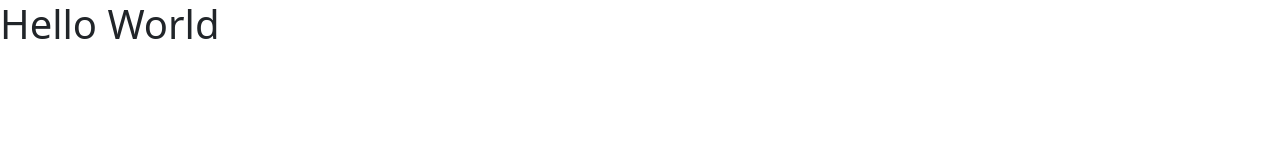
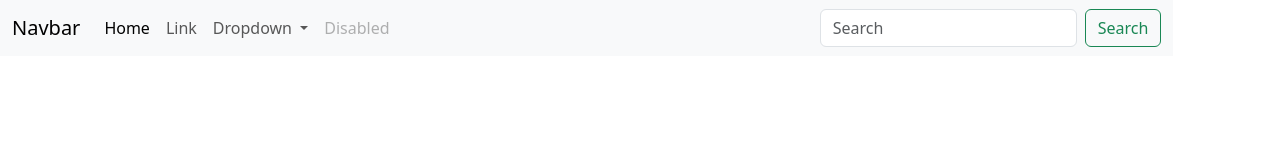
Before and after one commit to AndreKaname/-japanese-restaurant-template, a plain HTML site: page index.html in a window 1280 px wide. Shown: the top 160 px of the page. Drawn offline with nearby package versions, Linux system fonts and the light colour scheme.

Commit message:
a created a navbar with bootstrap 5

```diff
--- a/index.html
+++ b/index.html
@@ -11,7 +11,137 @@
 </head>
 <body>
 
-    <h1>Hello World</h1>
+    <nav class="navbar navbar-expand-lg bg-body-tertiary col-11 m-auto position-fixed">
+        <div class="container-fluid">
+          <a class="navbar-brand" href="#">Navbar</a>
+          <button class="navbar-toggler" type="button" data-bs-toggle="collapse" data-bs-target="#navbarSupportedContent" aria-controls="navbarSupportedContent" aria-expanded="false" aria-label="Toggle navigation">
+            <span class="navbar-toggler-icon"></span>
+          </button>
+          <div class="collapse navbar-collapse" id="navbarSupportedContent">
+            <ul class="navbar-nav me-auto mb-2 mb-lg-0">
+              <li class="nav-item">
+                <a class="nav-link active" aria-current="page" href="#">Home</a>
+              </li>
+              <li class="nav-item">
+                <a class="nav-link" href="#">Link</a>
+              </li>
+              <li class="nav-item dropdown">
+                <a class="nav-link dropdown-toggle" href="#" role="button" data-bs-toggle="dropdown" aria-expanded="false">
+                  Dropdown
+                </a>
+                <ul class="dropdown-menu">
+                  <li><a class="dropdown-item" href="#">Action</a></li>
+                  <li><a class="dropdown-item" href="#">Another action</a></li>
+                  <li><hr class="dropdown-divider"></li>
+                  <li><a class="dropdown-item" href="#">Something else here</a></li>
+                </ul>
+              </li>
+              <li class="nav-item">
+                <a class="nav-link disabled">Disabled</a>
+              </li>
+            </ul>
+            <form class="d-flex" role="search">
+              <input class="form-control me-2" type="search" placeholder="Search" aria-label="Search">
+              <button class="btn btn-outline-success" type="submit">Search</button>
+            </form>
+          </div>
+        </div>
+      </nav>
+
+      <br>
+      <br>
+      <br>
+      <br>
+      <br>
+      <br>
+      <br>
+      <br>
+      <br>
+      <br>
+      <br>
+      <br>
+      <br>
+      <br>
+      <br>
+      <br>
+      <br>
+      <br>
+      <br>
+      <br>
+      <br>
+      <br>
+      <br>
+      <br>
+      <br>
+      <br>
+      <br>
+      <br>
+      <br>
+      <br>
+      <br>
+      <br>
+      <br>
+      <br>
+      <br>
+      <br>
+      <br>
+      <br>
+      <br>
+      <br>
+      <br>
+      <br>
+      <br>
+      <br>
+      <br>
+      <br>
+      <br>
+      <br>
+      <br>
+      <br>
+      <br>
+      <br>
+      <br>
+      <br>
+      <br>
+      <br>
+      <br>
+      <br>
+      <br>
+      <br>
+      <br>
+      <br>
+      <br>
+      <br>
+      <br>
+      <br>
+      <br>
+      <br>
+      <br>
+      <br>
+      <br>
+      <br>
+      <br>
+      <br>
+      <br>
+      <br>
+      <br>
+      <br>
+      <br>
+      <br>
+      <br>
+      <br>
+      <br>
+      <br>
+      <br>
+      <br>
+      <br>
+      <br>
+      <br>
+      <br>
+      <br>
+
+
+
 
 
 
```
